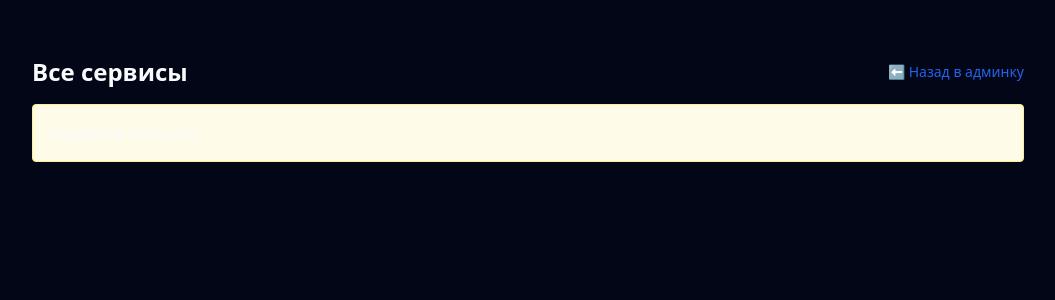
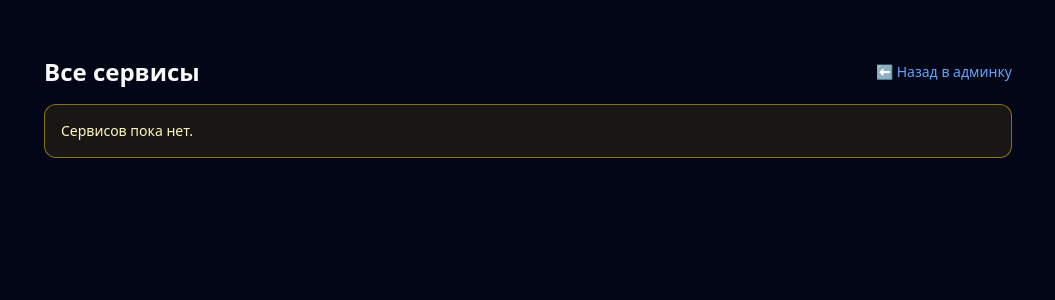
Before and after one commit to Stanislav-Kankin/car_service_v2, a FastAPI app: template webapp/app/templates/admin/service_centers.html in a window 1280 px wide. Shown: the part 57-357 px from the top of the page, without its empty margins (112-1167 px from the left). Run offline with FastAPI, Linux system fonts and the light colour scheme; the template is opened without the code that fills it, so the values that code supplies are empty; some libraries are stand-ins or nearby versions.

Commit message:
поправил сервис центры в админке вывод

```diff
--- a/webapp/app/templates/admin/service_centers.html
+++ b/webapp/app/templates/admin/service_centers.html
@@ -1,49 +1,61 @@
 {% extends "layout/base.html" %}
 
 {% block content %}
-<div class="max-w-6xl mx-auto py-6">
-    <div class="flex justify-between items-center mb-4">
+<div class="max-w-6xl mx-auto py-6 px-3">
+    <div class="flex items-center justify-between mb-4">
         <h1 class="text-2xl font-bold">Все сервисы</h1>
-        <a href="/admin/dashboard" class="text-sm text-blue-600 hover:underline">
+        <a href="/admin/dashboard" class="text-sm text-blue-400 hover:text-blue-300 hover:underline">
             ⬅ Назад в админку
         </a>
     </div>
 
     {% if error_message %}
-    <div class="mb-4 p-3 bg-red-100 text-red-800 rounded">
+    <div class="mb-4 p-3 rounded bg-red-500/10 text-red-200 border border-red-400/40 text-sm">
         {{ error_message }}
     </div>
     {% endif %}
 
     {% if service_centers and service_centers|length > 0 %}
-    <div class="overflow-x-auto border rounded">
-        <table class="min-w-full text-sm">
-            <thead class="bg-gray-100">
+    <div class="bg-slate-800/80 rounded-2xl shadow-lg p-4">
+        <!-- Обёртка с горизонтальным скроллом -->
+        <div class="overflow-x-auto">
+            <table class="min-w-[880px] w-full text-sm text-left">
+                <thead class="bg-slate-900/80">
                     <tr>
-                    <th class="px-3 py-2 text-left">ID</th>
-                    <th class="px-3 py-2 text-left">Название</th>
-                    <th class="px-3 py-2 text-left">Владелец (user_id)</th>
-                    <th class="px-3 py-2 text-left">Адрес</th>
-                    <th class="px-3 py-2 text-left">Телефон</th>
-                    <th class="px-3 py-2 text-left">Статус</th>
-                    <th class="px-3 py-2 text-left">Управление</th>
+                        <th class="px-3 py-2 font-semibold text-slate-200 whitespace-nowrap">ID</th>
+                        <th class="px-3 py-2 font-semibold text-slate-200 whitespace-nowrap">Название</th>
+                        <th class="px-3 py-2 font-semibold text-slate-200 whitespace-nowrap">Владелец (user_id)</th>
+                        <th class="px-3 py-2 font-semibold text-slate-200 whitespace-nowrap">Адрес</th>
+                        <th class="px-3 py-2 font-semibold text-slate-200 whitespace-nowrap">Телефон</th>
+                        <th class="px-3 py-2 font-semibold text-slate-200 whitespace-nowrap">Статус</th>
+                        <th class="px-3 py-2 font-semibold text-slate-200 whitespace-nowrap">Управление</th>
                     </tr>
                 </thead>
                 <tbody>
                     {% for sc in service_centers %}
-                <tr class="border-t">
-                    <td class="px-3 py-2 whitespace-nowrap">{{ sc.id }}</td>
-                    <td class="px-3 py-2 whitespace-nowrap">{{ sc.name }}</td>
-                    <td class="px-3 py-2 whitespace-nowrap">{{ sc.user_id }}</td>
-                    <td class="px-3 py-2 whitespace-nowrap">{{ sc.address or "" }}</td>
-                    <td class="px-3 py-2 whitespace-nowrap">{{ sc.phone or "" }}</td>
+                    <tr class="border-t border-slate-700/70 hover:bg-slate-700/40">
+                        <td class="px-3 py-2 whitespace-nowrap text-slate-100 text-xs">
+                            {{ sc.id }}
+                        </td>
+                        <td class="px-3 py-2 whitespace-nowrap text-slate-100 text-xs">
+                            {{ sc.name }}
+                        </td>
+                        <td class="px-3 py-2 whitespace-nowrap text-slate-300 text-xs">
+                            {{ sc.user_id }}
+                        </td>
+                        <td class="px-3 py-2 whitespace-nowrap text-slate-300 text-xs">
+                            {{ sc.address or "" }}
+                        </td>
+                        <td class="px-3 py-2 whitespace-nowrap text-slate-300 text-xs">
+                            {{ sc.phone or "" }}
+                        </td>
                         <td class="px-3 py-2 whitespace-nowrap text-xs">
                             {% if sc.is_active %}
-                        <span class="px-2 py-0.5 rounded bg-green-100 text-green-800">
+                            <span class="inline-flex items-center px-2 py-0.5 rounded-full bg-emerald-500/15 text-emerald-300 border border-emerald-400/40">
                                 Активен
                             </span>
                             {% else %}
-                        <span class="px-2 py-0.5 rounded bg-gray-200 text-gray-700">
+                            <span class="inline-flex items-center px-2 py-0.5 rounded-full bg-slate-500/20 text-slate-200 border border-slate-400/40">
                                 Неактивен
                             </span>
                             {% endif %}
@@ -52,15 +64,20 @@
                             {% if sc.is_active %}
                             <form method="post" action="/admin/service-centers/{{ sc.id }}/toggle" class="inline">
                                 <input type="hidden" name="action" value="deactivate">
-                            <button type="submit" class="px-3 py-1 rounded bg-red-100 text-red-800 hover:bg-red-200">
+                                <button
+                                    type="submit"
+                                    class="px-3 py-1 rounded-full bg-red-500/15 text-red-200 border border-red-400/40 hover:bg-red-500/25 transition"
+                                >
                                     Деактивировать
                                 </button>
                             </form>
                             {% else %}
                             <form method="post" action="/admin/service-centers/{{ sc.id }}/toggle" class="inline">
                                 <input type="hidden" name="action" value="activate">
-                            <button type="submit"
-                                class="px-3 py-1 rounded bg-green-100 text-green-800 hover:bg-green-200">
+                                <button
+                                    type="submit"
+                                    class="px-3 py-1 rounded-full bg-emerald-500/15 text-emerald-200 border border-emerald-400/40 hover:bg-emerald-500/25 transition"
+                                >
                                     Активировать
                                 </button>
                             </form>
@@ -69,11 +86,19 @@
                     </tr>
                     {% endfor %}
                 </tbody>
-
             </table>
         </div>
+
+        <!-- Подсказка / «ползунок» для мобильного свайпа -->
+        <div class="mt-4 flex flex-col items-center gap-1">
+            <div class="h-1.5 w-16 rounded-full bg-slate-500/70"></div>
+            <p class="text-[11px] leading-tight text-slate-400 text-center">
+                Проведите таблицу влево/вправо, чтобы увидеть все колонки
+            </p>
+        </div>
+    </div>
     {% else %}
-    <div class="p-4 bg-yellow-50 border border-yellow-200 rounded">
+    <div class="p-4 bg-yellow-500/10 border border-yellow-400/50 rounded-xl text-sm text-yellow-100">
         Сервисов пока нет.
     </div>
     {% endif %}
```
Lines whose indentation alone changed are shown as unchanged.
